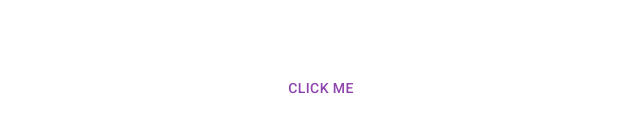
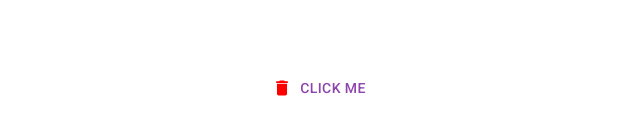
Before and after one commit to coderoadpl/frontend--material-ui--task-17, a React (Create React App) app: page / in a window 1280 px wide. Shown: the part 312-446 px from the top of the page, without its empty margins (319-959 px from the left). Built offline with nearby package versions, Linux system fonts and the light colour scheme.

Commit message:
Reaching nested HTML elements

```diff
--- a/src/App.js
+++ b/src/App.js
@@ -1,6 +1,8 @@
 import React from 'react'
 
 import { makeStyles } from '@mui/styles'
+
+import { Delete as DeleteIcon } from '@mui/icons-material'
 
 import { Button } from '@mui/material'
 
@@ -13,7 +15,10 @@ const useStyles = makeStyles(() => ({
     alignItems: 'center'
   },
   button: {
-    width: 400
+    width: 400,
+    '& .MuiButton-startIcon': {
+      color: 'red'
+    }
   }
 }), { name: 'App' })
 
@@ -29,6 +34,7 @@ export const App = () => {
 
       <Button
         className={classes.button}
+        startIcon={<DeleteIcon />}
       >
         CLICK ME
       </Button>
```
